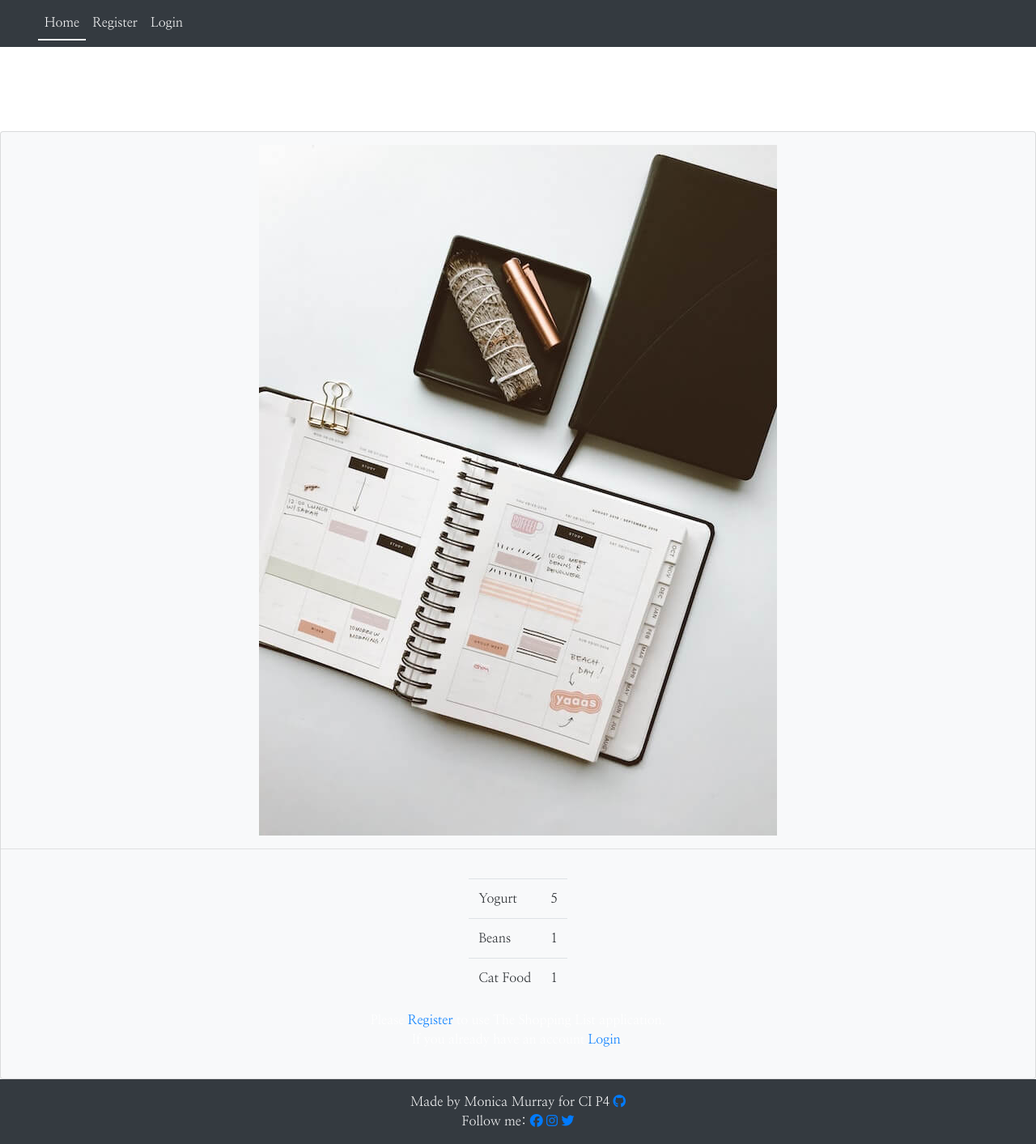
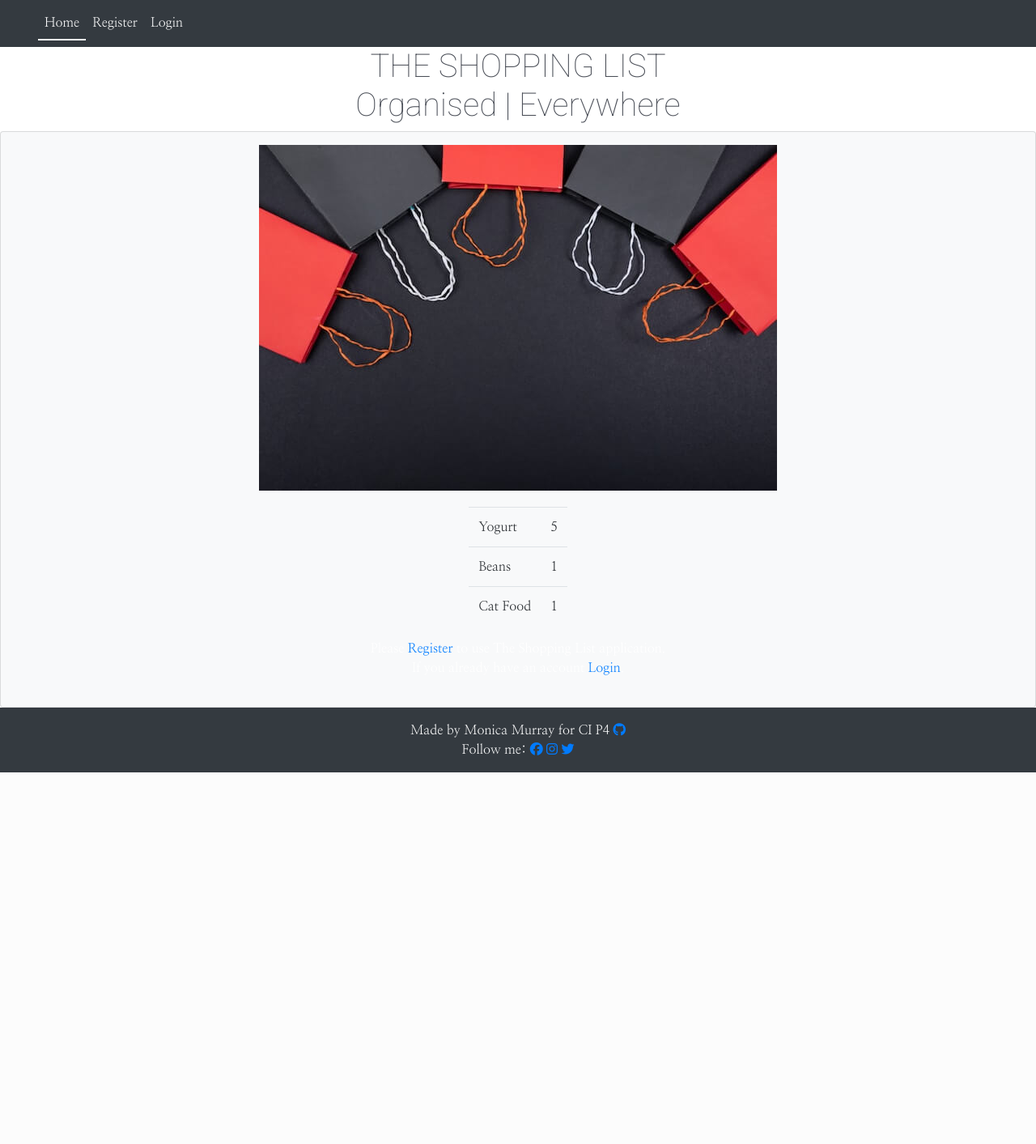
Before and after one commit to MoniMurray/shopping-list, a Django app: page / in a window 1280 px wide. Shown: the whole page at 81% size. After the commit the page ends 954 px from the top, so only its background shows below. Run offline with Django 3.2, Linux system fonts and the light colour scheme; data comes from the database, SQL or seed files in the repository; both versions use the stored data as it was after the commit; some libraries are stand-ins or nearby versions; some web fonts are replaced.

Commit message:
Update image, reduce padding size to reduce unnecessary whitespace between elements

```diff
--- a/static/css/style.css
+++ b/static/css/style.css
@@ -17,12 +17,8 @@ body {
 
 h1, h2, h3, h4, h5, h6 {
     font-family: 'Roboto', sans-serif;
-    font-weight: 300;
-}
-
-th .col {
-    font-family: 'Roboto', sans-serif;
-    font-weight: 300;
+    color: #4b4f58;
+    font-weight: 500;
 }
 
 /* .card-body {
@@ -34,8 +30,6 @@ th .col {
 /* from Dee Mc's YouTube tutorial on Recipe site creation  */
 .active {
     border-bottom: 2px solid white;
-    /* text-decoration: underline 2px solid white; */
-
     font-weight: 500;
 }
 
@@ -47,10 +41,27 @@ tbody {
 /* from Bootstrap */
 
 // Small devices (landscape phones, 576px and up)
-@media (min-width: 576px) { ... }
+@media (min-width: 576px) {
+    .image-container {
+        background: url(../kat-love-KGd047jNsn0-unsplash.jpg) no-repeat center center;
+        height: 100%;
+
+        background-color: #fff;
+        background-size: cover;
+    }
+
+}
 
 // Medium devices (tablets, 768px and up)
-@media (min-width: 768px) { ... }
+@media (min-width: 768px) {
+    .image-container {
+        background: url(../Organiser_image.jpg) no-repeat center center;
+        height: 100%;
+
+        background-color: #fff;
+        background-size: cover;
+    }
+}
 
 // Large devices (desktops, 992px and up)
 @media (min-width: 992px) { ... }
@@ -58,13 +69,7 @@ tbody {
 // Extra large devices (large desktops, 1200px and up)
 @media (min-width: 1200px) { ... }
 
-/* .image-container {
-    background: url(../organiser_image.jpg) no-repeat center center;
-    height: 100%;
 
-    background-color: #fff;
-    background-size: cover;
-} */
 
 .list-group-item {
     border: none;
--- a/templates/index.html
+++ b/templates/index.html
@@ -6,13 +6,13 @@
 <!-- List Image -->
 <div class="image-container mt-3">
   <img
-    src="{% static 'images/Organiser_image.jpg' %}"
+    src="{% static 'images/tamanna-rumee-eD1RNYzzUxc-unsplash (1) (1).jpg' %}"
     class="img-fluid"
     alt="The Shopping List and Organiser landing image"
   />
   <!-- <img src="static/images/organiser_image.jpg" class="card-img-top" alt="organiser_image"> -->
 </div>
-<hr />
+<!-- <hr /> -->
 
 <div class="card-body justify-content-center">
   <div class="row justify-content-center">
@@ -20,15 +20,15 @@
     <!-- <form method="get">
       {{shoppingFilter.form}}
    </form> -->
-    <div class="table-responsive-sm pt-5">
+    <div class="table-responsive-sm pt-1">
       <h1>{{user.username}}'s List</h1>
-      <button type="button" class="btn btn-lg mb5">
+      <button type="button" class="btn btn-lg mb-1">
         <a href="{% url 'add' %}">Add Item</a>
       </button>
-      <div style="height: 500px; overflow-y: scroll">
+      <div style="width: 100%; height: 400px; overflow-y: scroll">
         <table class="table">
           <thead>
-            <tr class="w-auto">
+            <tr>
               <th scope="col" class="w-auto"></th>
               <th scope="col"class="w-50">Items</th>
 
```
Also changed, not shown: db.sqlite3, static/images/kat-love-KGd047jNsn0-unsplash.jpg (added), static/images/tamanna-rumee-eD1RNYzzUxc-unsplash (1) (1).jpg (added).
